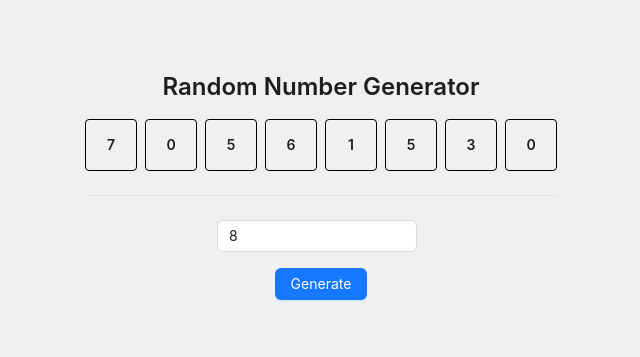
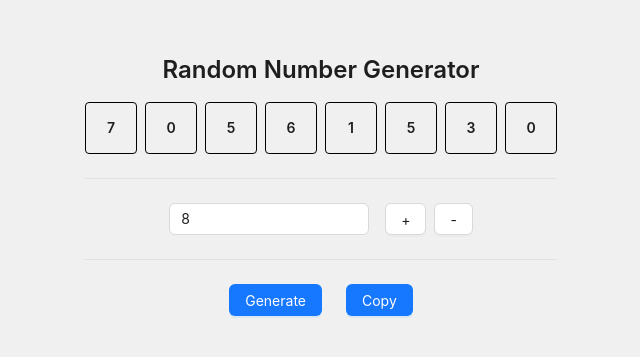
Before and after one commit to FFengIll/roll-dice, a React (Vite) app: page /roll-dice/dist/view/random-num in a window 1280 px wide. Shown: the part 227-584 px from the top of the page, without its empty margins (319-959 px from the left). Built offline with nearby package versions, Linux system fonts and the light colour scheme.

Commit message:
feat: support copy number.

```diff
--- a/src/component/RandomNum.tsx
+++ b/src/component/RandomNum.tsx
@@ -1,4 +1,4 @@
-import { Button, Divider, Flex, Input, Typography } from "antd";
+import { Button, Divider, Flex, Input, Space, Typography } from "antd";
 import React, { useEffect, useState } from "react";
 
 const RandomNum: React.FC = () => {
@@ -25,7 +25,7 @@ const RandomNum: React.FC = () => {
     }, []);
 
     return (
-        <div style={{ padding: "24px" }}>
+        <div style={{ padding: "24px", alignItems: "center", }}>
             <Typography.Title level={3} style={{ marginBottom: "16px" }}>
                 Random Number Generator
             </Typography.Title>
@@ -48,7 +48,7 @@ const RandomNum: React.FC = () => {
                 ))}
             </Flex>
             <Divider></Divider>
-            <div style={{ marginBottom: "16px", display: "flex", justifyContent: "center", textAlign: "center" }}>
+            <Space direction="horizontal" size="small" >
                 <Input
                     type="number"
                     value={digitCount}
@@ -56,12 +56,26 @@ const RandomNum: React.FC = () => {
                     style={{ marginRight: "8px", width: "200px" }}
                     placeholder="Number of Digits"
                 />
-            </div>
-            <div>
+                <Button onClick={() => setDigitCount((prev) => prev + 1)}>+</Button>
+                <Button onClick={() => setDigitCount((prev) => Math.max(1, prev - 1))}>-</Button>
+            </Space>
+            <Divider></Divider>
+            <Space direction="horizontal" size="large" >
                 <Button type="primary" onClick={generateRandomNumbers}>
                     Generate
                 </Button>
-            </div>
+                <Button
+                    type="primary"
+                    onClick={() => {
+                        const numberString = randomNumbers.join('');
+                        navigator.clipboard.writeText(numberString).then(() => {
+                            console.log("Copied to clipboard:", numberString);
+                        });
+                    }}
+                >
+                    Copy
+                </Button>
+            </Space>
         </div>
     );
 };
```
